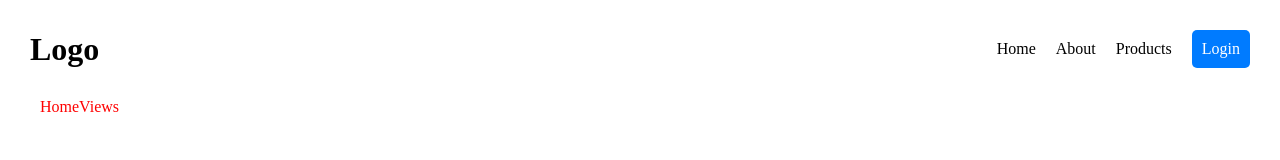
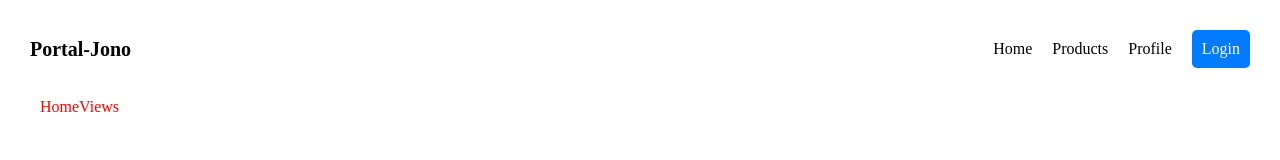
Before and after one commit to daffatabiano/yudo-assesment, a React (Vite) app in the folder frontend/: page / in a window 1280 px wide. Shown: the top 160 px of the page. Built offline with nearby package versions, Linux system fonts and the light colour scheme.

Commit message:
feat(headers): fixing headers

```diff
--- a/frontend/src/App.jsx
+++ b/frontend/src/App.jsx
@@ -2,6 +2,7 @@ import { BrowserRouter as Router, Routes, Route } from 'react-router-dom';
 import Login from './views/auth/Login';
 import Register from './views/auth/Register';
 import Home from './views/Home';
+import Profile from './views/Profile';
 
 const App = () => {
   return (
@@ -11,6 +12,7 @@ const App = () => {
         <Route path="*" element={<Home />} />
         <Route path="/login" element={<Login />} />
         <Route path="/register" element={<Register />} />
+        <Route path="/profile" element={<Profile />} />
       </Routes>
     </Router>
   );
--- a/frontend/src/layout/partials/Headers.jsx
+++ b/frontend/src/layout/partials/Headers.jsx
@@ -4,12 +4,12 @@ const headerLists = [
     link: '/',
   },
   {
-    title: 'About',
-    link: '#about',
+    title: 'Products',
+    link: '#products',
   },
   {
-    title: 'Products',
-    link: '#products',
+    title: 'Profile',
+    link: '/profile',
   },
 ];
 
@@ -42,7 +42,14 @@ export default function Headers() {
         alignItems: 'center',
       }}>
       <div>
-        <h1>Logo</h1>
+        <h1
+          style={{
+            margin: '0',
+            fontSize: '20px',
+            fontWeight: 'bold',
+          }}>
+          Portal-Jono
+        </h1>
       </div>
       <div style={{ display: 'flex', gap: '20px', alignItems: 'center' }}>
         <ul
```
